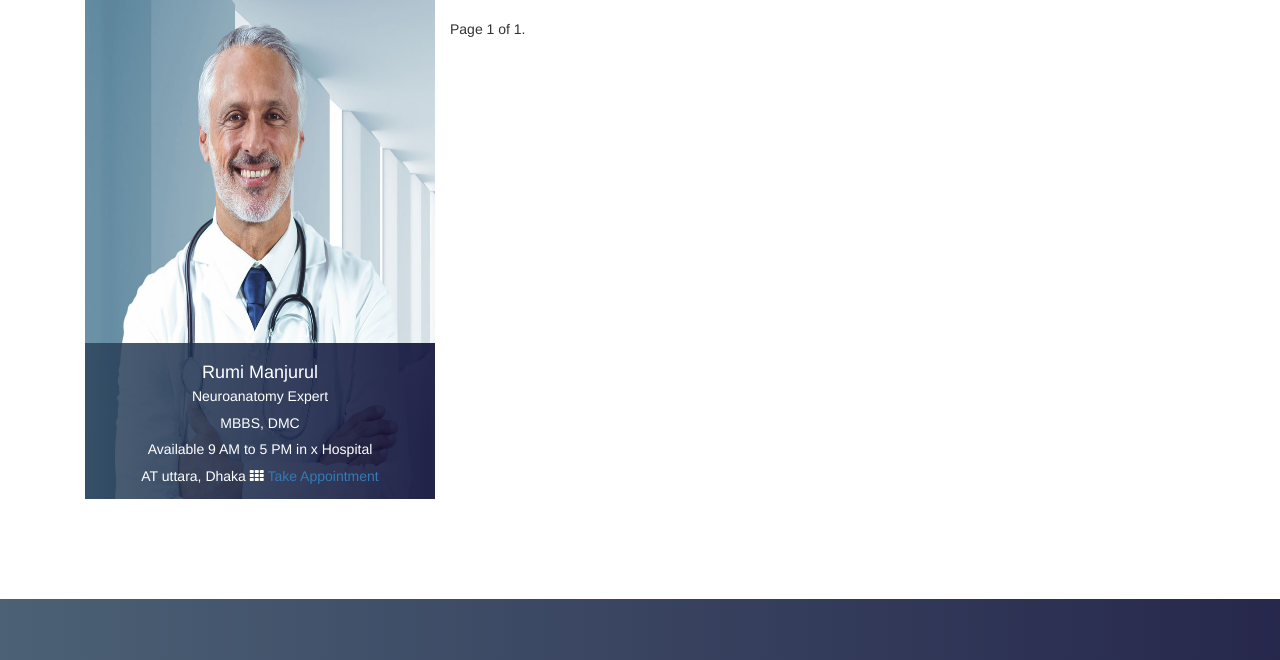
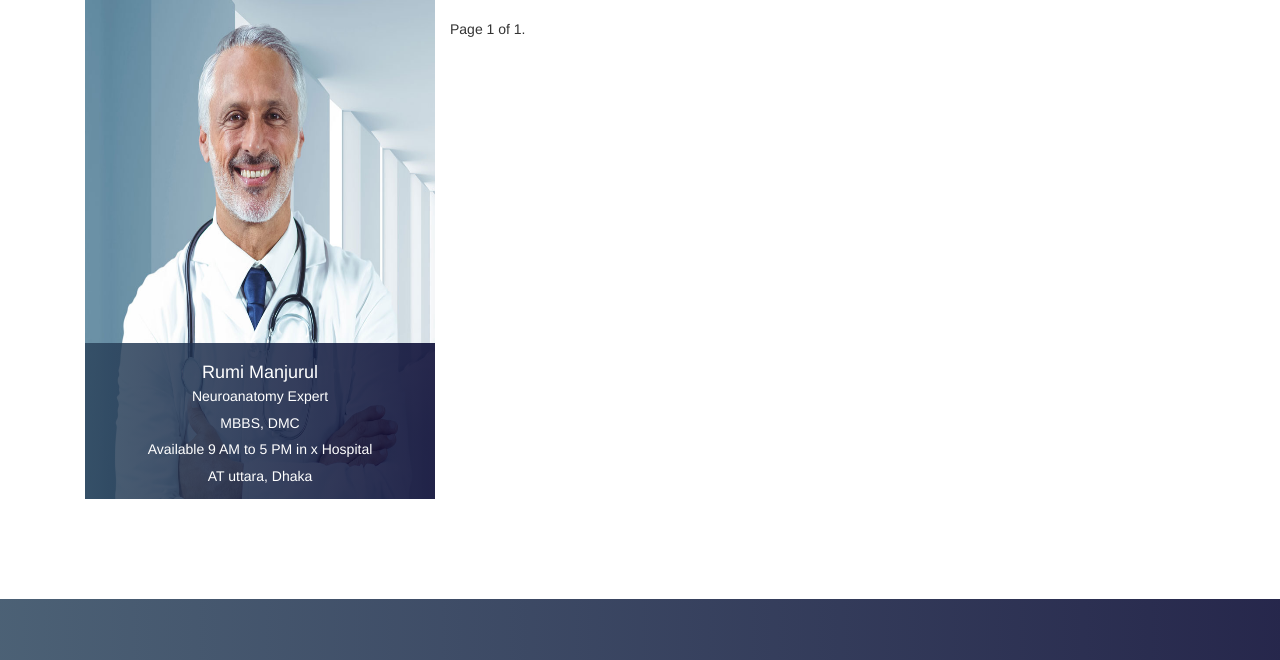
Before and after one commit to nazmul199512/django-doctor-appointment, a Django app: page / in a window 1280 px wide. Shown: the part 400-1060 px from the top of the page. Run offline with Django 3.2, Linux system fonts and the light colour scheme; data comes from the database, SQL or seed files in the repository; some libraries are stand-ins or nearby versions; some web fonts are replaced.

Commit message:
home page updated

```diff
--- a/templates/appointment/search.html
+++ b/templates/appointment/search.html
@@ -104,9 +104,7 @@
                                         <p>Available {{ apt.start_time }} to {{ apt.end_time }}
                                             in {{ apt.hospital_name }}</p>
                                         <p>AT {{ apt.location }}
-                                            <i class="fa fa-th"></i>
-                                            <a href="{% url 'appointment:take-appointment' apt.id %}"> Take
-                                                Appointment</a>
+
 
 
                                         </p>
--- a/templates/home.html
+++ b/templates/home.html
@@ -101,10 +101,7 @@
                                         <p>Available {{ apt.start_time }} to {{ apt.end_time }}
                                             in {{ apt.hospital_name }}</p>
                                         <p>
-                                            AT {{ apt.location }} <i class="fa fa-th"></i>
-                                            <a href="{% url 'appointment:take-appointment' apt.id %}"> Take
-                                                Appointment</a>
-
+                                            AT {{ apt.location }} </p>
 
 
                                     {% endif %}
```
